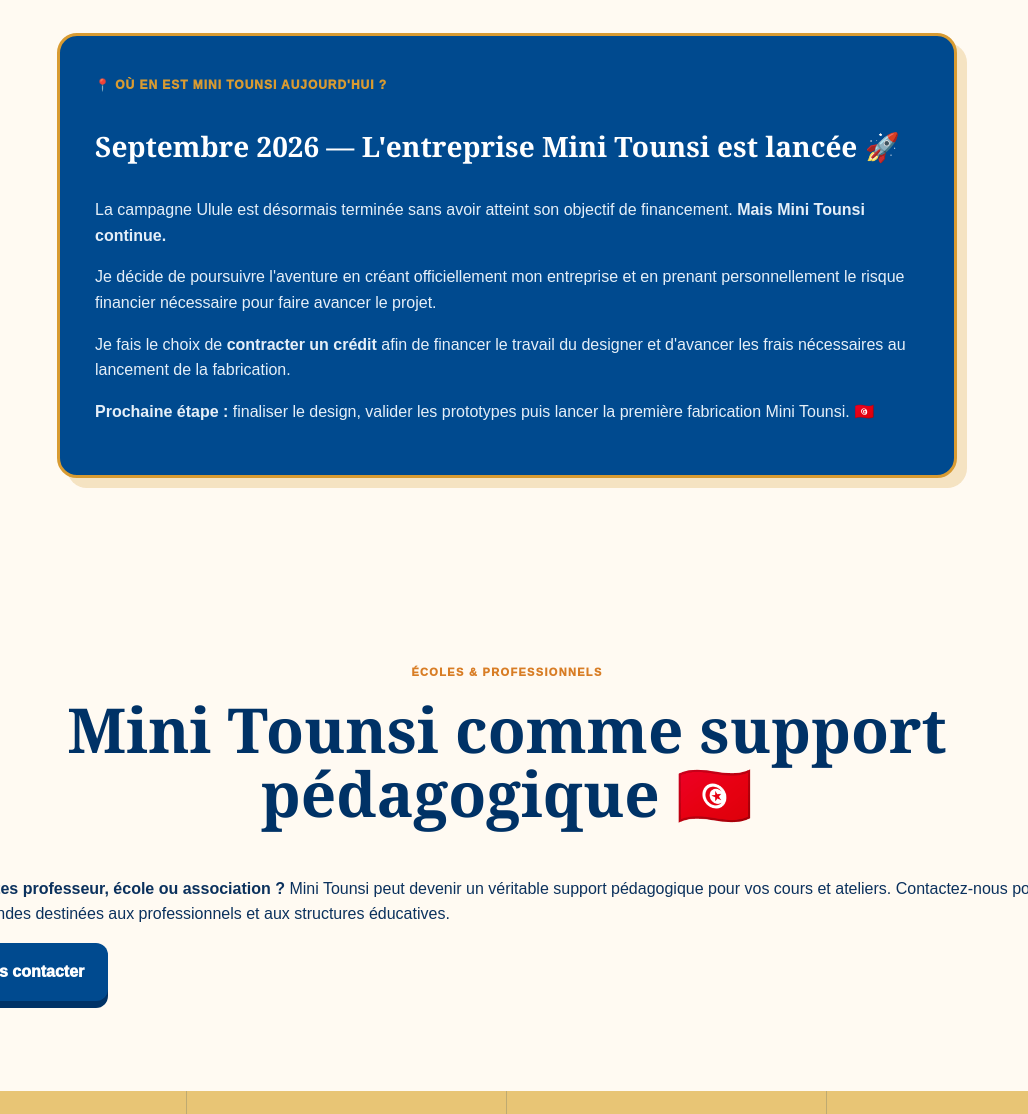
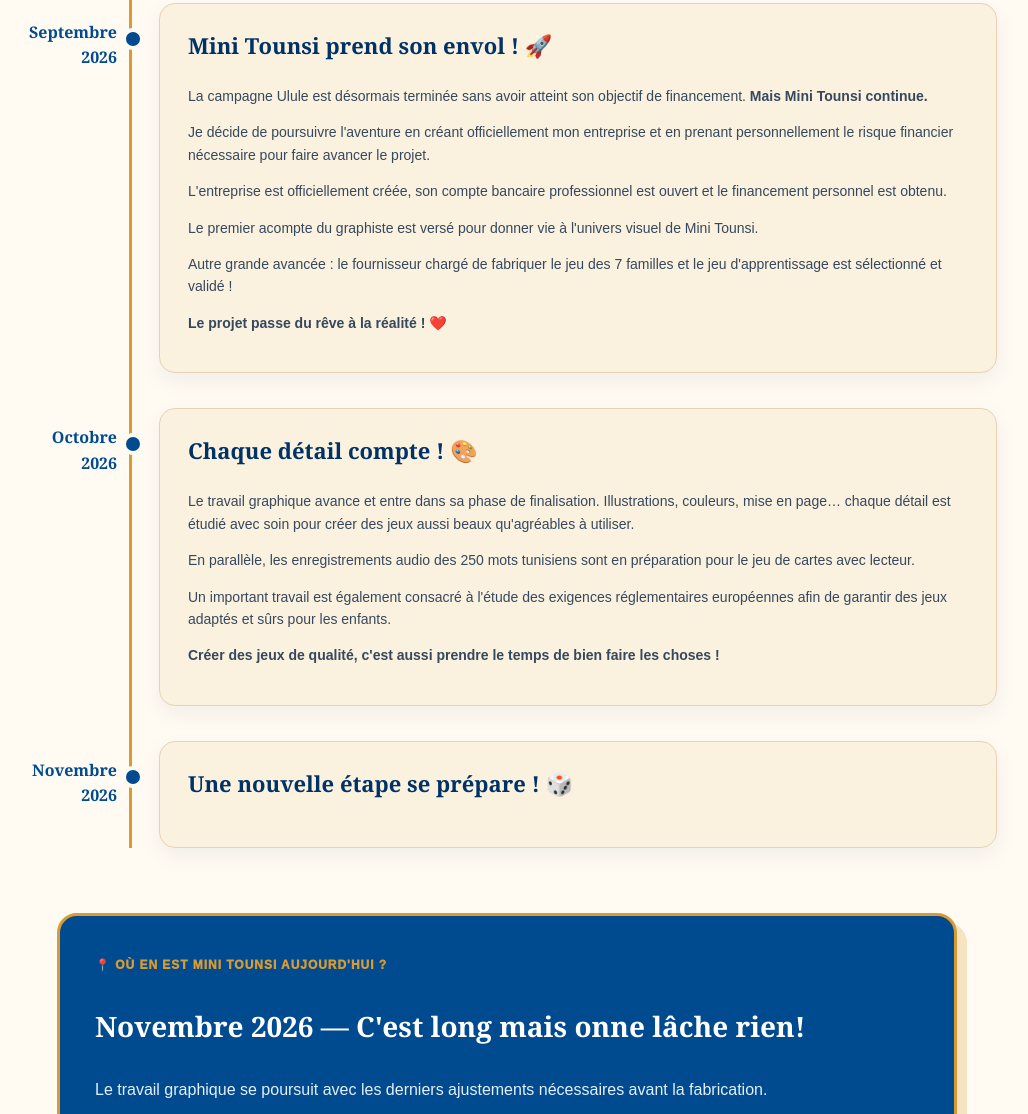
Before and after one commit to oueghlanis-minitounsi/minitounsi, a plain HTML site: page index.html in a window 1280 px wide. Shown: the part 10886-12000 px from the top of the page, without its empty margins (133-1161 px from the left). Drawn offline with Linux system fonts and the light colour scheme.

Commit message:
Update index.html

```diff
--- a/index.html
+++ b/index.html
@@ -562,7 +562,7 @@ onclick="document.querySelector('.site-header nav').classList.toggle('open')">
       </div>
     </article>
 
-<article class="timeline-item">
+    <article class="timeline-item">
   <div class="timeline-year">Août 2026</div>
 
   <div class="timeline-content">
@@ -584,15 +584,12 @@ onclick="document.querySelector('.site-header nav').classList.toggle('open')">
   </div>
 </article>
 
+<article class="timeline-item">
+  <div class="timeline-year">Septembre 2026</div>
+  <div class="timeline-content">
+    <h3>Mini Tounsi prend son envol ! 🚀</h3>
 
-  </div>
-<div class="project-status">
-
-  <span>📍 Où en est Mini Tounsi aujourd'hui ?</span>
-
-  <h3>Septembre 2026 — L'entreprise Mini Tounsi est lancée 🚀</h3>
-
-  <p>
+   <p>
     La campagne Ulule est désormais terminée sans avoir atteint
     son objectif de financement.
     <strong>Mais Mini Tounsi continue.</strong>
@@ -603,19 +600,102 @@ onclick="document.querySelector('.site-header nav').classList.toggle('open')">
     mon entreprise et en prenant personnellement le risque financier
     nécessaire pour faire avancer le projet.
   </p>
+    <p>
+      L'entreprise est officiellement créée,
+      son compte bancaire professionnel est ouvert
+      et le financement personnel est obtenu.
+    </p>
+
+    <p>
+      Le premier acompte du graphiste est versé
+      pour donner vie à l'univers visuel de Mini Tounsi.
+    </p>
+
+    <p>
+      Autre grande avancée : le fournisseur chargé
+      de fabriquer le jeu des 7 familles et le jeu
+      d'apprentissage est sélectionné et validé !
+    </p>
+
+    <p><strong>
+      Le projet passe du rêve à la réalité ! ❤️
+    </strong></p>
+  </div>
+</article>
+
+
+<article class="timeline-item">
+  <div class="timeline-year">Octobre 2026</div>
+  <div class="timeline-content">
+    <h3>Chaque détail compte ! 🎨</h3>
+
+    <p>
+      Le travail graphique avance et entre dans sa phase
+      de finalisation. Illustrations, couleurs, mise en page…
+      chaque détail est étudié avec soin pour créer
+      des jeux aussi beaux qu'agréables à utiliser.
+    </p>
+
+    <p>
+      En parallèle, les enregistrements audio des
+      250 mots tunisiens sont en préparation
+      pour le jeu de cartes avec lecteur.
+    </p>
+
+    <p>
+      Un important travail est également consacré
+      à l'étude des exigences réglementaires européennes
+      afin de garantir des jeux adaptés et sûrs
+      pour les enfants.
+    </p>
+
+    <p><strong>
+      Créer des jeux de qualité, c'est aussi prendre
+      le temps de bien faire les choses !
+    </strong></p>
+  </div>
+</article>
+
+
+<article class="timeline-item">
+  <div class="timeline-year">Novembre 2026</div>
+  <div class="timeline-content">
+    <h3>Une nouvelle étape se prépare ! 🎲</h3>
+
+
+</article>
+
+
+  </div>
+<div class="project-status">
+
+  <span>📍 Où en est Mini Tounsi aujourd'hui ?</span>
+
+  <h3>Novembre 2026 — C'est long mais onne lâche rien!</h3>
 
   <p>
-    Je fais le choix de <strong>contracter un crédit</strong>
-    afin de financer le travail du designer et d'avancer
-    les frais nécessaires au lancement de la fabrication.
-  </p>
+      Le travail graphique se poursuit avec
+      les derniers ajustements nécessaires
+      avant la fabrication.
+    </p>
 
-  <p>
-    <strong>Prochaine étape :</strong>
-    finaliser le design, valider les prototypes puis lancer
-    la première fabrication Mini Tounsi. 🇹🇳
-  </p>
+    <p>
+      En parallèle, l'objectif est de concrétiser
+      le lancement du projet de fabrication
+      du jeu de cartes-mots : 250 mots tunisiens
+      à découvrir grâce à des cartes illustrées
+      et un lecteur audio.
+    </p>
 
+    <p>
+      La recherche du partenaire idéal se poursuit
+      pour donner vie à ce troisième jeu Mini Tounsi.
+    </p>
+
+    <p><strong>
+      🚧 En cours — Encore quelques étapes à franchir
+      avant de voir les premiers jeux prendre vie ! 🇹🇳❤️
+    </strong></p>
 </div>
 
 
```
